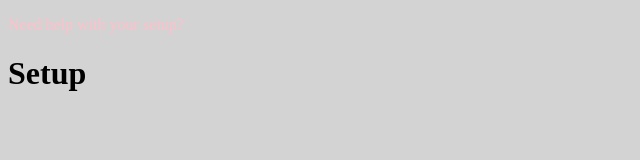
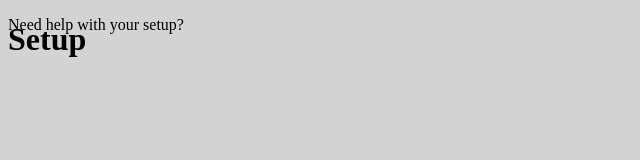
Before and after one commit to Ninjasaur/GrizzHacks-4, a plain HTML site: page index.html in a window 1280 px wide. Shown: the whole page, without its empty margins (0-640 px from the left). Drawn offline with Linux system fonts and the light colour scheme.

Commit message:
Update main.css

```diff
--- a/main.css
+++ b/main.css
@@ -2,5 +2,8 @@ body{
     background-color: #D3D3D3;
     }
 .help{
-    color: pink;
+    color: black;
+    position: absolute;
+    top: 0;
+    right 0;
 }
```
